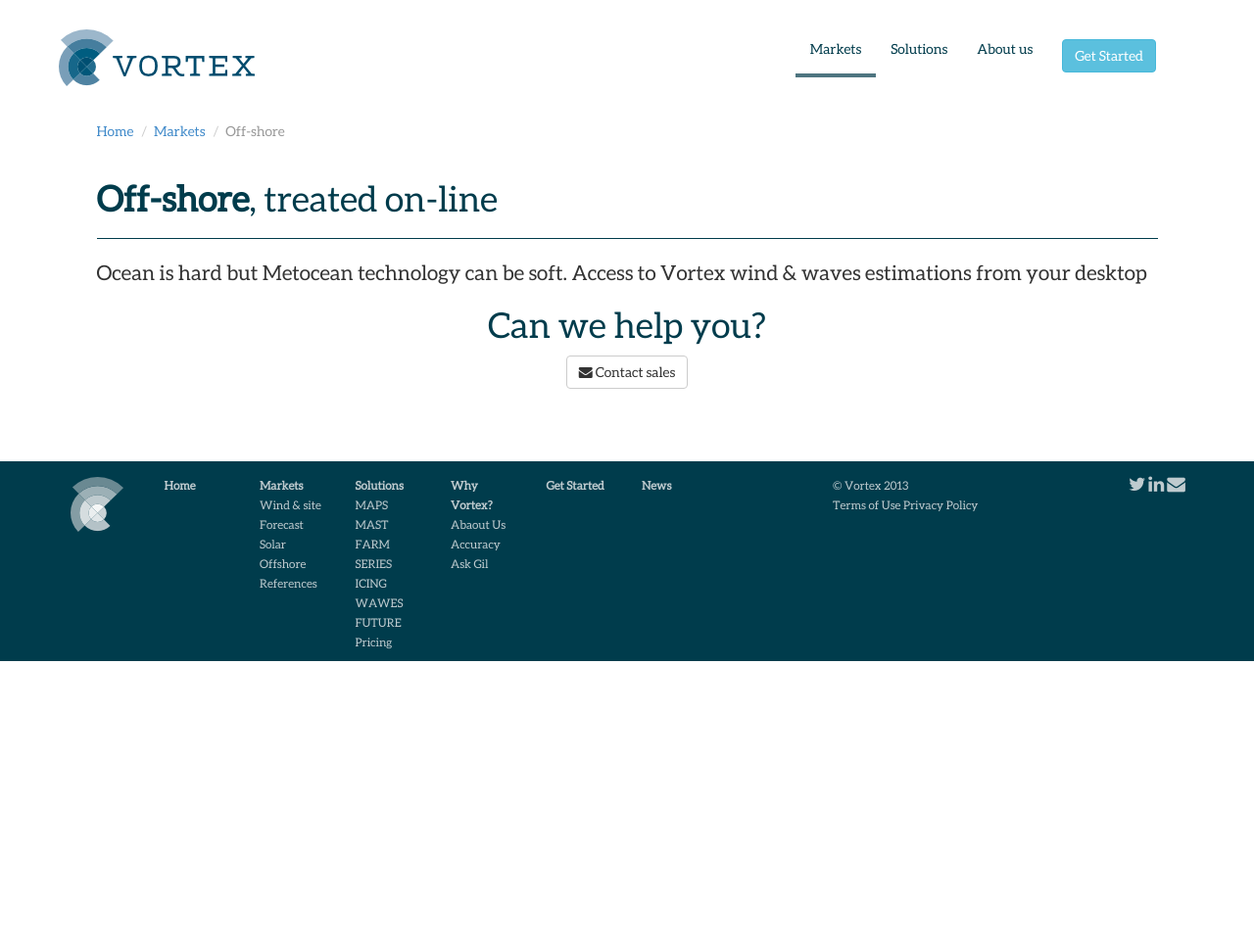
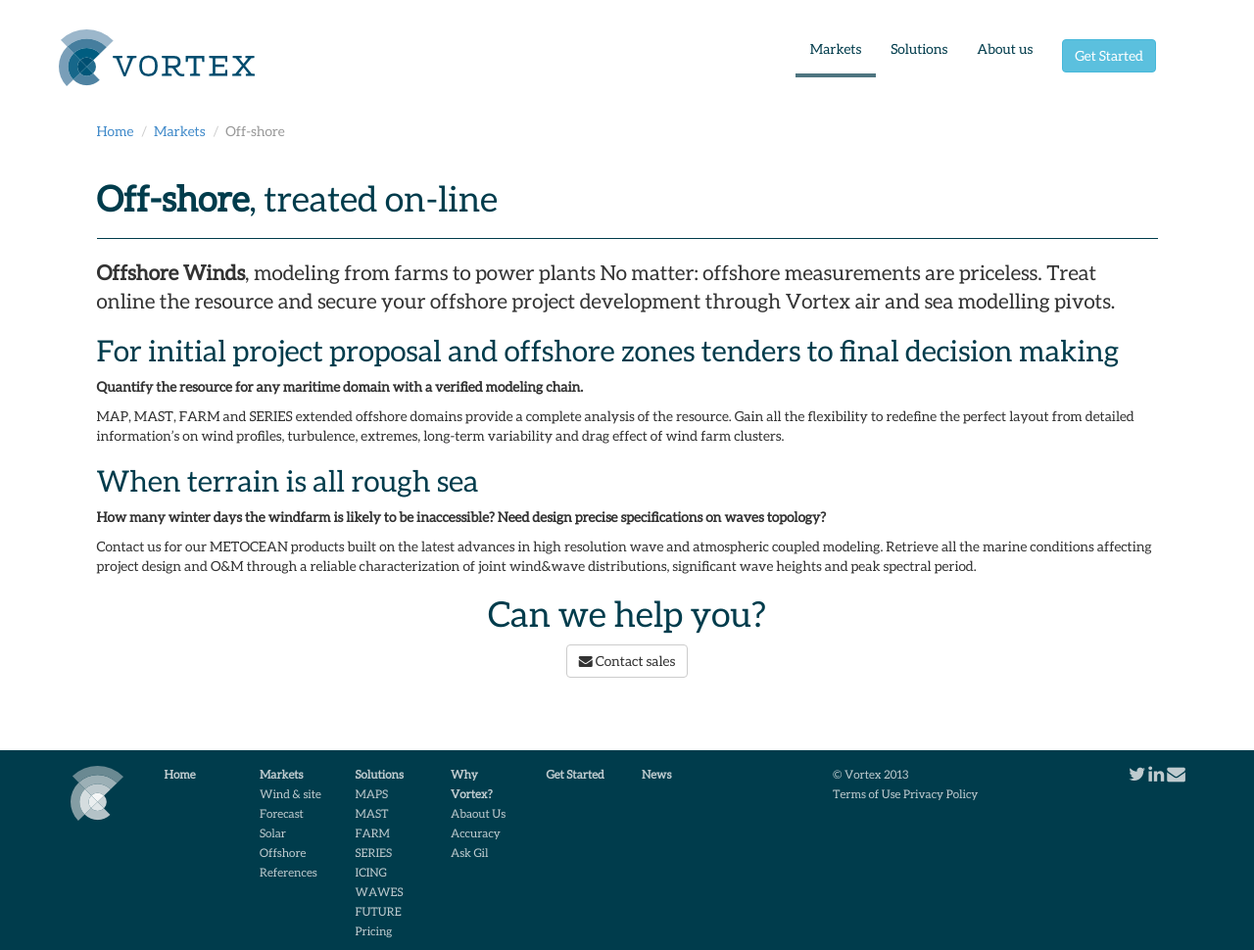
Before and after one commit to vortex-es/vortex-es.github.io, a Jekyll site: the page built from markets/offshore.md, in a window 1280 px wide and 970 px high. Shown: the whole window at 98% size. Built offline with Jekyll 4.4.1, drawn with Linux system fonts in a browser that asks for light colours; Markdown is read by kramdown in place of the engine named in the settings.

Commit message:
refeta offs-hore i modificat gràfic wid & site

```diff
--- a/markets/offshore.md
+++ b/markets/offshore.md
@@ -6,4 +6,16 @@
 keywords: forecast, service, energy, management, imbalance
 ---
 
-<p class="lead">Ocean is hard but Metocean technology can be soft. Access to Vortex wind & waves estimations from your desktop</p>
+<p class="lead"><strong>Offshore Winds</strong>, modeling from farms to power plants No matter: offshore measurements are priceless. Treat online the resource and secure your offshore project development through Vortex air and sea modelling pivots.</p>
+
+##For initial project proposal and offshore zones tenders to final decision making
+
+**Quantify the resource for any maritime domain with a verified modeling chain.**
+
+MAP, MAST, FARM and SERIES extended offshore domains provide a complete analysis of the resource. Gain all the flexibility to redefine the perfect layout from detailed information's on wind profiles, turbulence, extremes, long-term variability and drag effect of wind farm clusters.
+
+##When terrain is all rough sea
+
+**How many winter days the windfarm is likely to be inaccessible? Need design precise specifications on waves topology?**
+
+Contact us for our METOCEAN products built on the latest advances in high resolution wave and atmospheric coupled modeling. Retrieve all the marine conditions affecting project design and O&M through a reliable characterization of joint wind&wave distributions, significant wave heights and peak spectral period.
```
Also changed, not shown: assets/img/vortex-markets-wind-farm-development.png.
